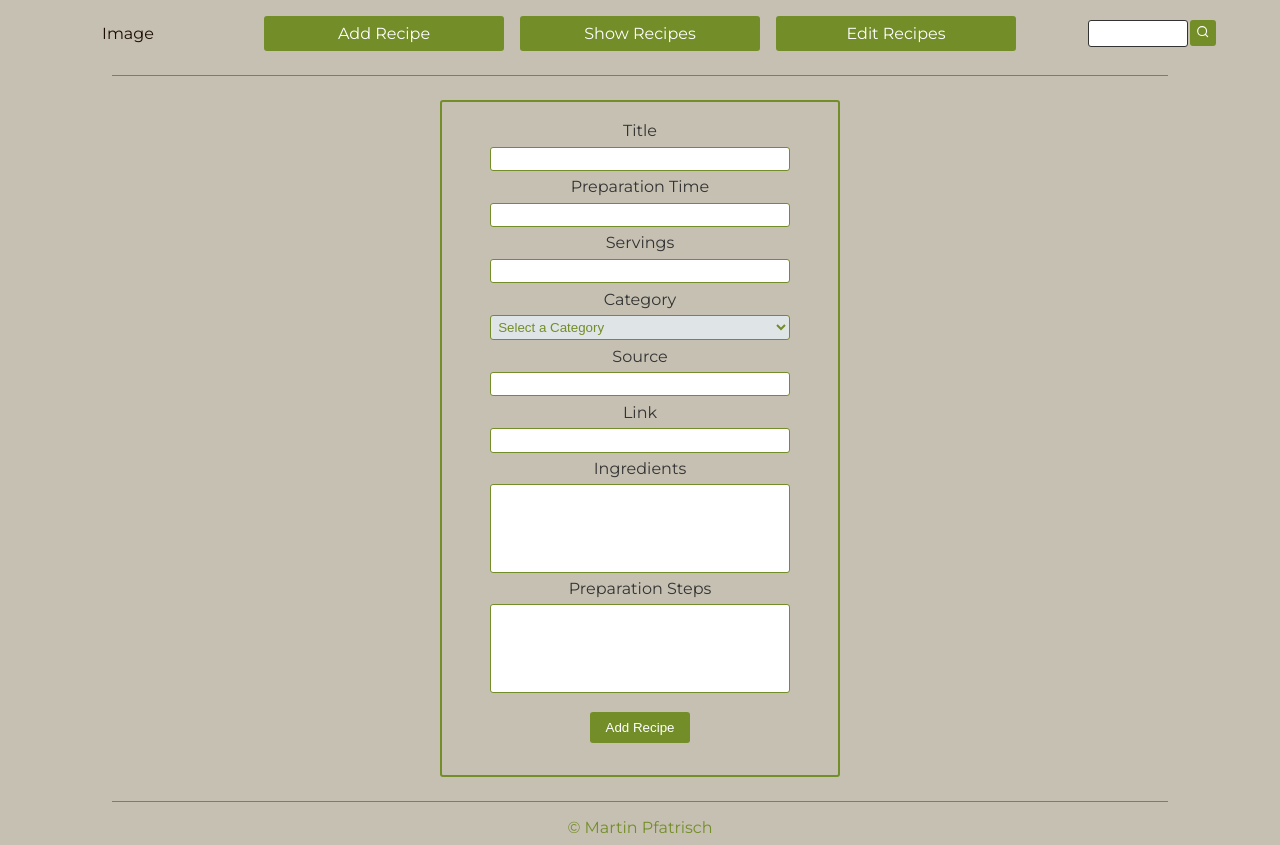
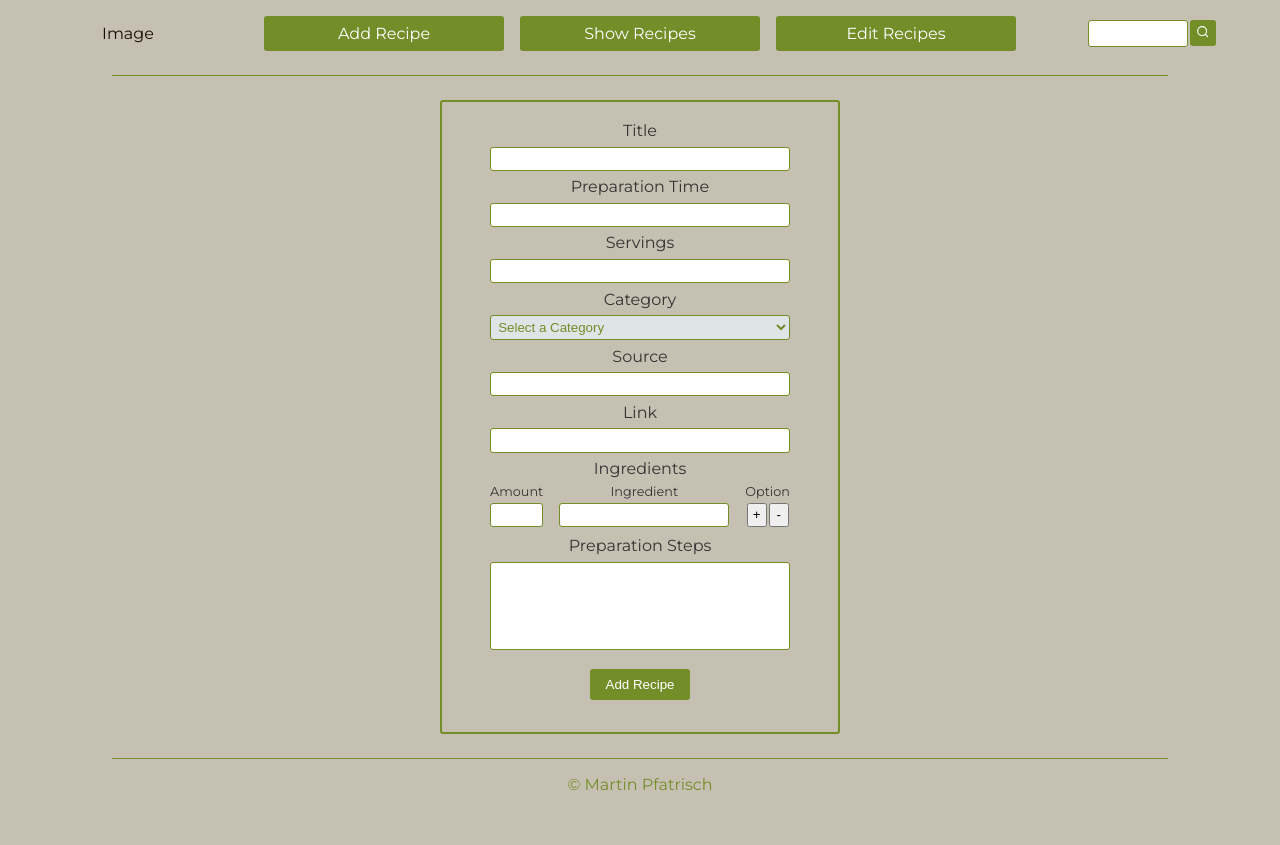
Before and after one commit to PfMartin/delicious_dishes, a React (Create React App) app in the folder client/: page / in a window 1280 px wide. After the commit the page ends 802 px from the top, so only its background shows below. Built offline with nearby package versions, Linux system fonts and the light colour scheme.

Commit message:
Adding more ingredients works on the frontend

```diff
--- a/client/src/components/AddRecipe.js
+++ b/client/src/components/AddRecipe.js
@@ -4,37 +4,87 @@ class AddRecipe extends React.Component {
   constructor(props) {
     super(props);
     this.state = {
+      recipe: {
         title: '',
         prepTime: '',
         servings: '',
         category: '',
         source: '',
         link: '',
-      ingredients: '',
-      prepSteps: ''
-    };
+        ingredients: [],
+        prepSteps: [],
+      },
+      ingredientParts: [
+        { amount: '', ingredient: '' },
+      ]
+    }
 
     // this.server = 'localhost';
     this.server = '192.168.178.26'; //Pi
   }
 
-  setValue = (e) => {
+  setValue = async (e) => {
+    await this.setState((prevState) => ({
+      recipe: {
+        ...prevState.recipe,
+        [e.target.name]: e.target.value
+      }
+    }))
+  }
+
+  setIngredient = async (e, index) => {
+    const { name, value } = e.target;
+
+    let list = [...this.state.ingredientParts];
+
+    list[index][name] = value;
+
     this.setState({
-      [e.target.name]: e.target.value
+      ingredientParts: list,
+    })
+
+    // this.setState((prevState) => ({
+    //   ingredientParts: {
+    //     ...prevState.ingredientParts,
+    //     [e.target.name]: e.target.value
+    //     }
+    //   }))
+  }
+
+  onMoreFields = (e) => {
+    e.preventDefault();
+
+    this.setState((prevState) => ({
+      ingredientParts: [
+        ...prevState.ingredientParts,
+        { amount: '', ingredient: '' }
+      ]
+    }))
+  }
+
+  onLessFields = (e, index) => {
+    e.preventDefault();
+
+    let list = [...this.state.ingredientParts];
+
+    list.splice(index, 1);
+    this.setState({
+      ingredientParts: list,
     })
   }
+
 
   addRecipe = async(e) => {
     e.preventDefault();
     try{
-      const response = await fetch(`http://${this.server}:5000/addRecipe`, {
-        method: 'POST',
-        headers: { 'Content-Type': 'application/json' },
-        body: JSON.stringify(this.state)
-      });
-
-      window.location = '/';
-      console.log(response);
+    //   const response = await fetch(`http://${this.server}:5000/addRecipe`, {
+    //     method: 'POST',
+    //     headers: { 'Content-Type': 'application/json' },
+    //     body: JSON.stringify(this.state)
+    //   });
+    //
+    //   window.location = '/';
+    //   console.log(response);
       console.log(this.state);
     } catch(err) {
       console.error(err.message);
@@ -52,27 +102,27 @@ class AddRecipe extends React.Component {
                 <input
                   type='text'
                   name='title'
-                  value={this.state.title}
+                  value={this.state.recipe.title}
                   onChange={this.setValue}
                 />
               <label>Preparation Time</label>
                 <input
                   type='number'
                   name='prepTime'
-                  value={this.state.prepTime}
+                  value={this.state.recipe.prepTime}
                   onChange={this.setValue}
                 />
               <label>Servings</label>
                 <input
                   type='number'
                   name='servings'
-                  value={this.state.servings}
+                  value={this.state.recipe.servings}
                   onChange={this.setValue}
                 />
               <label>Category</label>
                 <select
                   name='category'
-                  value={this.state.category}
+                  value={this.state.recipe.category}
                   onChange={this.setValue}
                 >
                   <option value='' disabled selected>Select a Category</option>
@@ -86,24 +136,48 @@ class AddRecipe extends React.Component {
                 <input
                   type='text'
                   name='source'
-                  value={this.state.source}
+                  value={this.state.recipe.source}
                   onChange={this.setValue}
                 />
               <label>Link</label>
                 <input
                   type='text'
                   name='link'
-                  value={this.state.link}
+                  value={this.state.recipe.link}
                   onChange={this.setValue}
                 />
               <label>Ingredients</label>
-                <textarea
-                  cols='20'
-                  rows='5'
-                  name='ingredients'
-                  value={this.state.ingredients}
-                  onChange={this.setValue}
+              <label className='stepContainer' id='1'>
+                <p>Amount</p><p>Ingredient</p><p>Option</p>
+                {
+                  this.state.ingredientParts.map((x, i) => {
+                    return (
+                      <Fragment key={i}>
+                        <input
+                          className='amount'
+                          name='amount'
+                          value={x.amount}
+                          onChange={e => this.setIngredient(e, i)}
                         />
+                        <input
+                          className='description'
+                          name='ingredient'
+                          value={x.ingredient}
+                          onChange={e => this.setIngredient(e, i)}
+                        />
+                        <div className='option'>
+                          <button
+                            onClick={this.onMoreFields}
+                            >+
+                          </button>
+                          <button
+                            onClick={e => this.onLessFields(e, i)}>-</button>
+                        </div>
+                      </Fragment>
+                    )
+                  })
+                }
+              </label>
               <label>Preparation Steps</label>
                 <textarea
                   cols='20'
--- a/client/src/index.css
+++ b/client/src/index.css
@@ -35,6 +35,14 @@ textarea {
 
 input {
     font-family: 'Montserrat', sans-serif;
+    border-radius: 3px;
+    border: var(--accent) 1px solid;
+}
+
+input:focus {
+  background: var(--accent);
+  color: var(--white);
+  outline: none;
 }
 
 input[type=number]::-webkit-inner-spin-button {
@@ -107,14 +115,7 @@ input[type=number]::-webkit-inner-spin-button {
 .header form input {
   margin-right: 2px;
   width: 100px;
-  border: 1px solid var(--grey);
-  border-radius: 3px;
   padding: 0.3rem;
-}
-
-.header form input:focus {
-  outline: none;
-  border: 1px solid var(--accent);
 }
 
 .header form button {
@@ -182,6 +183,35 @@ input[type=number]::-webkit-inner-spin-button {
   outline: none;
 }
 
+.formContainer form label.stepContainer {
+  display: grid;
+  grid-template-columns: 1fr 5fr 1fr;
+  grid-column-gap: 1rem;
+}
+
+.formContainer form label.stepContainer p {
+  font-size: 0.8rem;
+}
+
+.formContainer form label.stepContainer .option {
+  margin: auto;
+}
+
+.formContainer form label.stepContainer .option button {
+  width: 20px;
+  height: 24px;
+  margin: 1px;
+
+}
+
+.formContainer form label.stepContainer input.amount {
+  width: 100%;
+}
+
+.formContainer form label.stepContainer input.description {
+  width: 100%;
+}
+
 /* ShowRecipes */
 .cardContainer {
   display: grid;
```
Lines whose indentation alone changed are shown as unchanged.
